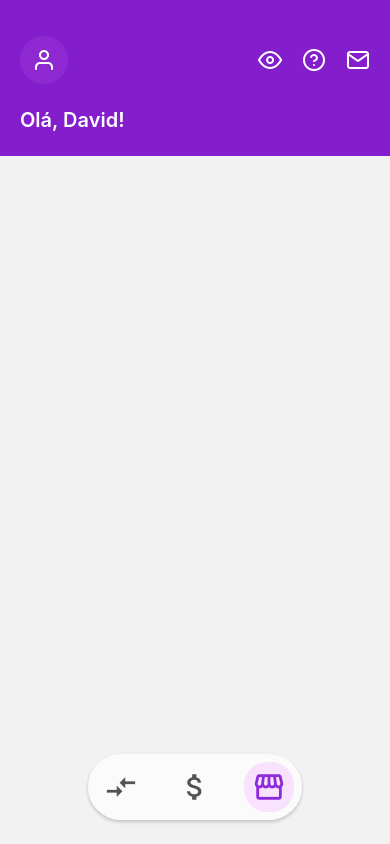
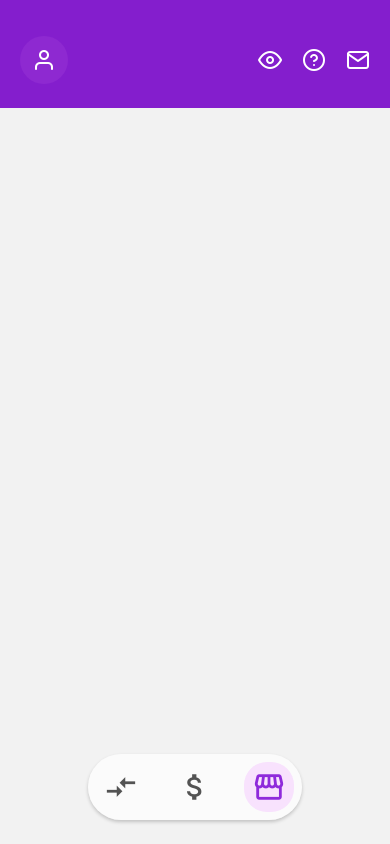
Before and after one commit to Daviiro/nubank-clone, a React Native app: screen /Store in a window 390 px wide. Built offline with nearby package versions, Linux system fonts and the light colour scheme.

Commit message:
feat: hiding user in the header when there is no props

```diff
--- a/src/components/Header/index.tsx
+++ b/src/components/Header/index.tsx
@@ -56,7 +56,7 @@ const styles = StyleSheet.create({
 });
 
 interface Props {
-	user: string;
+	user?: string;
 }
 
 const Header: React.FC<Props> = ({ user }) => {
@@ -78,9 +78,13 @@ const Header: React.FC<Props> = ({ user }) => {
 					</TouchableOpacity>
 				</View>
 			</View>
-			<View style={styles.lowerContent}>
-				<Text style={styles.welcomeText}>Olá, {user}!</Text>
-			</View>
+			{user ? (
+				<View style={styles.lowerContent}>
+					<Text style={styles.welcomeText}>Olá, {user}!</Text>
+				</View>
+			) : (
+				<View />
+			)}
 		</View>
 	);
 };
--- a/src/pages/Store/index.tsx
+++ b/src/pages/Store/index.tsx
@@ -12,7 +12,7 @@ const Store: React.FC = () => {
 		<View style={styles.container}>
 			<StatusBar style="auto" />
 			<ScrollView showsVerticalScrollIndicator={false}>
-				<Header user="David" />
+				<Header />
 			</ScrollView>
 		</View>
 	);
```
